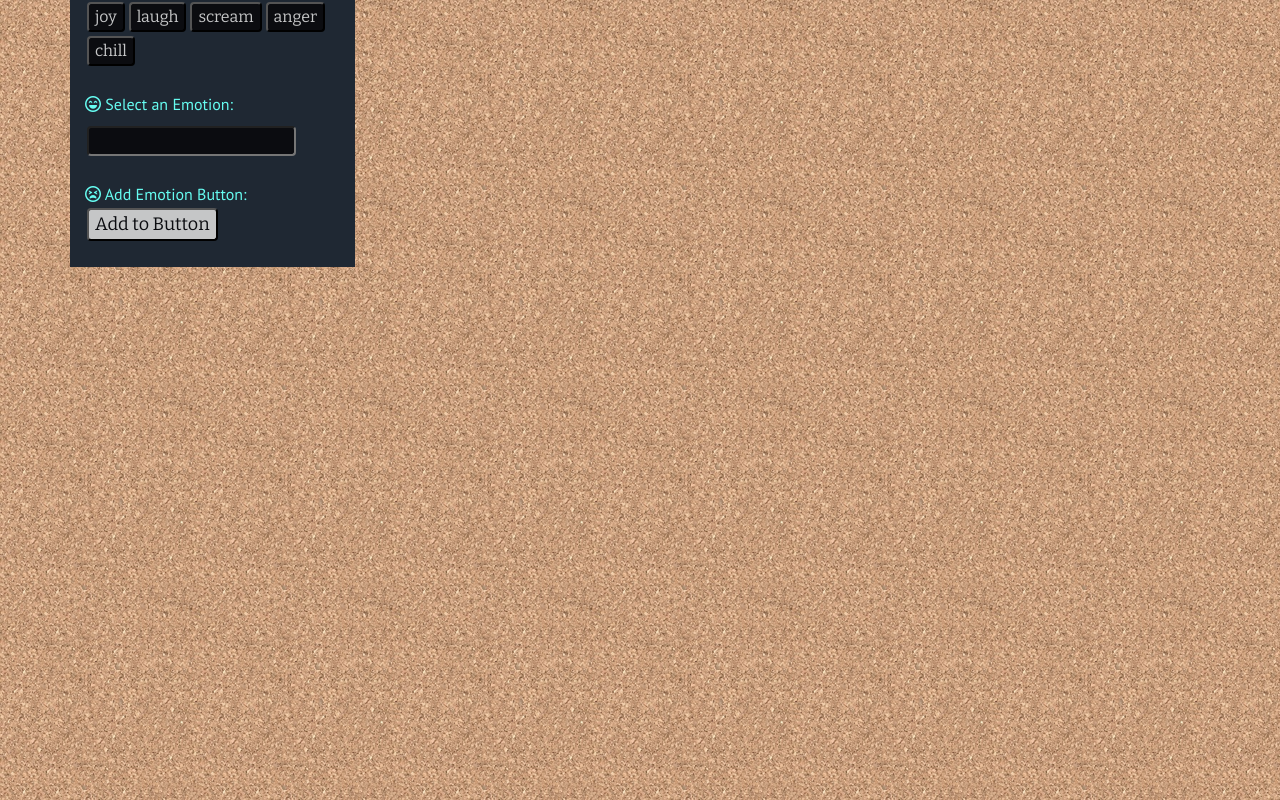
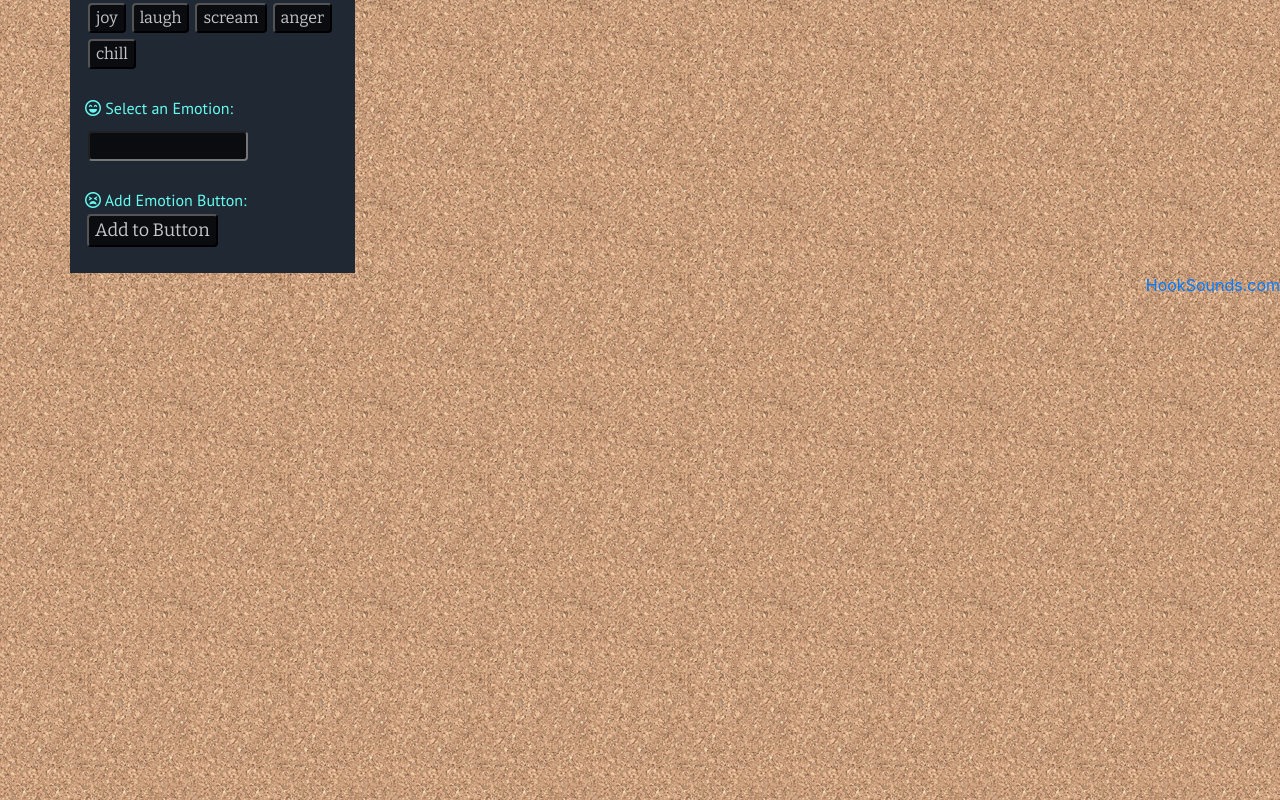
Before and after one commit to hgowton/GiphyAPI, a plain HTML site: page index.html in a window 1280 px wide. Drawn offline with nearby package versions, Linux system fonts and the light colour scheme.

Commit message:
fixed buttons

```diff
--- a/assets/css/style.css
+++ b/assets/css/style.css
@@ -42,20 +42,28 @@ p {
     color: #C5C6C7;
     font-family: 'Bitter', serif;
     border-radius: 4px;
-    margin: 2px;
+    margin: 3px;
 
 }
 
-.emotion-btn:hover {
+.emotion-btn:hover, #add-emotion:hover {
     opacity: 0.6;
 }
 
+#emotion-input {
+    width: 160px;
+}
+
 #add-emotion {
-    color: #0B0C10;
-    background-color: #C5C6C7;
+    background-color: #0B0C10;
+    color: #C5C6C7;
     font-family: 'Bitter', serif;
     font-size: 18px;
     border-radius: 4px;
     margin: 2px;
     text-align: center;
 }
+
+footer {
+    text-align: right;
+}
--- a/index.html
+++ b/index.html
@@ -48,4 +48,5 @@
     </div>
 </div>
 </body>
+<footer><a href="https://www.hooksounds.com">HookSounds.com</a></footer>
 </html>
```
